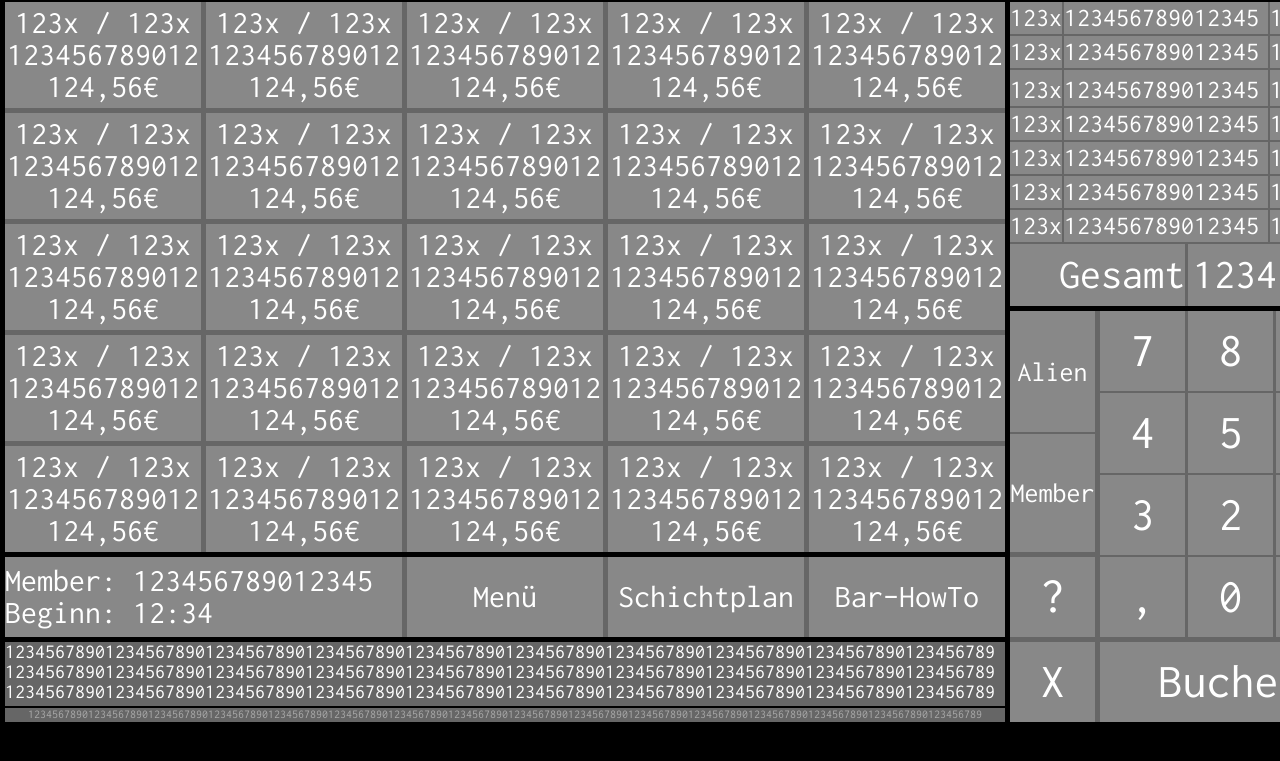
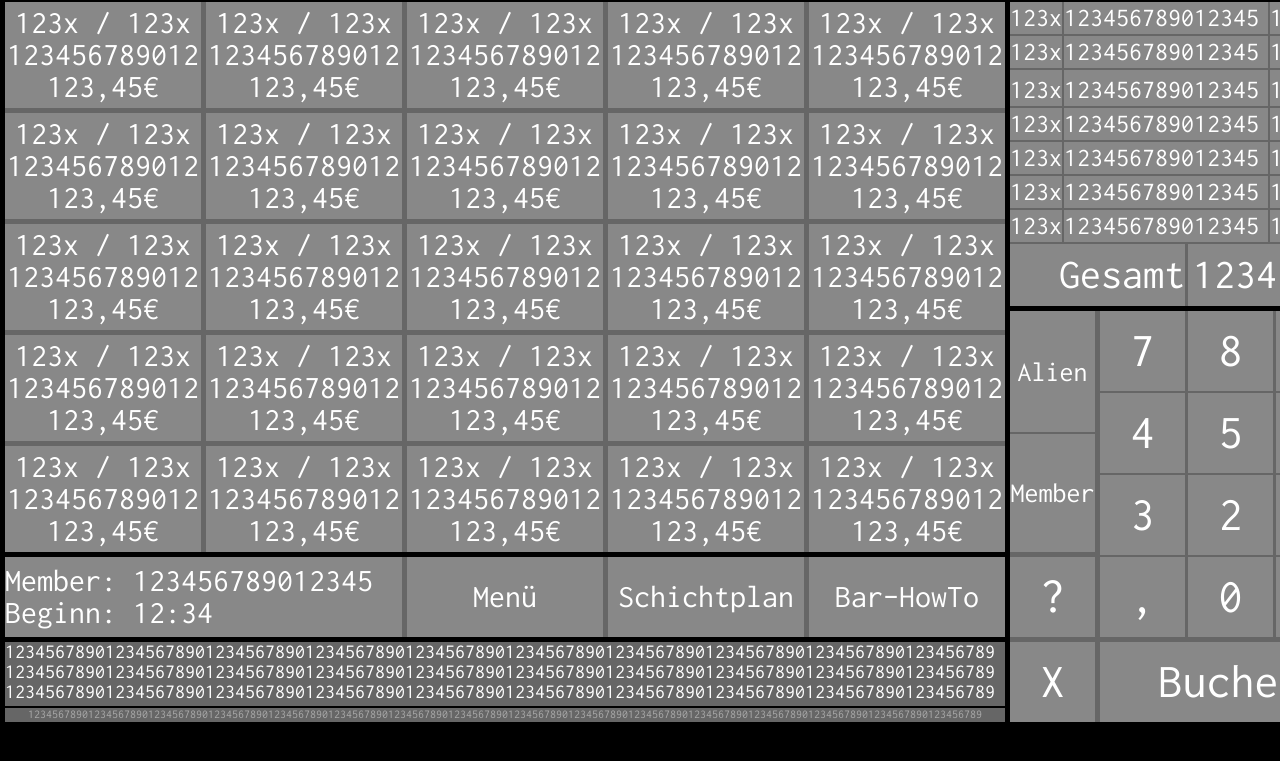
Before and after one commit to berlincount/c-base-pos, a website: page c-base-pos.html in a window 1280 px wide. Shown: the part 39-800 px from the top of the page. Drawn offline with Linux system fonts and the light colour scheme.

Commit message:
fix wrong value .. oops

```diff
--- a/c-base-pos.html
+++ b/c-base-pos.html
@@ -45,31 +45,31 @@
 <div class=keypad id=keypad_enter><span class=key id=keypad_enter>Buchen</span></div>
 </aside>
 <section>
-<div class=pad id=pad_1x1><span class=pad id=pad_txt_1x2>123x / 123x<br/>123456789012<br/>124,56€</span></div>
-<div class=pad id=pad_2x1><span class=pad id=pad_txt_2x1>123x / 123x<br/>123456789012<br/>124,56€</span></div>
-<div class=pad id=pad_3x1><span class=pad id=pad_txt_3x1>123x / 123x<br/>123456789012<br/>124,56€</span></div>
-<div class=pad id=pad_4x1><span class=pad id=pad_txt_4x1>123x / 123x<br/>123456789012<br/>124,56€</span></div>
-<div class=pad id=pad_5x1><span class=pad id=pad_txt_5x1>123x / 123x<br/>123456789012<br/>124,56€</span></div>
-<div class=pad id=pad_1x2><span class=pad id=pad_txt_1x2>123x / 123x<br/>123456789012<br/>124,56€</span></div>
-<div class=pad id=pad_2x2><span class=pad id=pad_txt_2x2>123x / 123x<br/>123456789012<br/>124,56€</span></div>
-<div class=pad id=pad_3x2><span class=pad id=pad_txt_3x2>123x / 123x<br/>123456789012<br/>124,56€</span></div>
-<div class=pad id=pad_4x2><span class=pad id=pad_txt_4x2>123x / 123x<br/>123456789012<br/>124,56€</span></div>
-<div class=pad id=pad_5x2><span class=pad id=pad_txt_5x2>123x / 123x<br/>123456789012<br/>124,56€</span></div>
-<div class=pad id=pad_1x3><span class=pad id=pad_txt_1x3>123x / 123x<br/>123456789012<br/>124,56€</span></div>
-<div class=pad id=pad_2x3><span class=pad id=pad_txt_2x3>123x / 123x<br/>123456789012<br/>124,56€</span></div>
-<div class=pad id=pad_3x3><span class=pad id=pad_txt_3x3>123x / 123x<br/>123456789012<br/>124,56€</span></div>
-<div class=pad id=pad_4x3><span class=pad id=pad_txt_4x3>123x / 123x<br/>123456789012<br/>124,56€</span></div>
-<div class=pad id=pad_5x3><span class=pad id=pad_txt_5x3>123x / 123x<br/>123456789012<br/>124,56€</span></div>
-<div class=pad id=pad_1x4><span class=pad id=pad_txt_1x4>123x / 123x<br/>123456789012<br/>124,56€</span></div>
-<div class=pad id=pad_2x4><span class=pad id=pad_txt_2x4>123x / 123x<br/>123456789012<br/>124,56€</span></div>
-<div class=pad id=pad_3x4><span class=pad id=pad_txt_3x4>123x / 123x<br/>123456789012<br/>124,56€</span></div>
-<div class=pad id=pad_4x4><span class=pad id=pad_txt_4x4>123x / 123x<br/>123456789012<br/>124,56€</span></div>
-<div class=pad id=pad_5x4><span class=pad id=pad_txt_5x4>123x / 123x<br/>123456789012<br/>124,56€</span></div>
-<div class=pad id=pad_1x5><span class=pad id=pad_txt_1x5>123x / 123x<br/>123456789012<br/>124,56€</span></div>
-<div class=pad id=pad_2x5><span class=pad id=pad_txt_2x5>123x / 123x<br/>123456789012<br/>124,56€</span></div>
-<div class=pad id=pad_3x5><span class=pad id=pad_txt_3x5>123x / 123x<br/>123456789012<br/>124,56€</span></div>
-<div class=pad id=pad_4x5><span class=pad id=pad_txt_4x5>123x / 123x<br/>123456789012<br/>124,56€</span></div>
-<div class=pad id=pad_5x5><span class=pad id=pad_txt_5x5>123x / 123x<br/>123456789012<br/>124,56€</span></div>
+<div class=pad id=pad_1x1><span class=pad id=pad_txt_1x2>123x / 123x<br/>123456789012<br/>123,45€</span></div>
+<div class=pad id=pad_2x1><span class=pad id=pad_txt_2x1>123x / 123x<br/>123456789012<br/>123,45€</span></div>
+<div class=pad id=pad_3x1><span class=pad id=pad_txt_3x1>123x / 123x<br/>123456789012<br/>123,45€</span></div>
+<div class=pad id=pad_4x1><span class=pad id=pad_txt_4x1>123x / 123x<br/>123456789012<br/>123,45€</span></div>
+<div class=pad id=pad_5x1><span class=pad id=pad_txt_5x1>123x / 123x<br/>123456789012<br/>123,45€</span></div>
+<div class=pad id=pad_1x2><span class=pad id=pad_txt_1x2>123x / 123x<br/>123456789012<br/>123,45€</span></div>
+<div class=pad id=pad_2x2><span class=pad id=pad_txt_2x2>123x / 123x<br/>123456789012<br/>123,45€</span></div>
+<div class=pad id=pad_3x2><span class=pad id=pad_txt_3x2>123x / 123x<br/>123456789012<br/>123,45€</span></div>
+<div class=pad id=pad_4x2><span class=pad id=pad_txt_4x2>123x / 123x<br/>123456789012<br/>123,45€</span></div>
+<div class=pad id=pad_5x2><span class=pad id=pad_txt_5x2>123x / 123x<br/>123456789012<br/>123,45€</span></div>
+<div class=pad id=pad_1x3><span class=pad id=pad_txt_1x3>123x / 123x<br/>123456789012<br/>123,45€</span></div>
+<div class=pad id=pad_2x3><span class=pad id=pad_txt_2x3>123x / 123x<br/>123456789012<br/>123,45€</span></div>
+<div class=pad id=pad_3x3><span class=pad id=pad_txt_3x3>123x / 123x<br/>123456789012<br/>123,45€</span></div>
+<div class=pad id=pad_4x3><span class=pad id=pad_txt_4x3>123x / 123x<br/>123456789012<br/>123,45€</span></div>
+<div class=pad id=pad_5x3><span class=pad id=pad_txt_5x3>123x / 123x<br/>123456789012<br/>123,45€</span></div>
+<div class=pad id=pad_1x4><span class=pad id=pad_txt_1x4>123x / 123x<br/>123456789012<br/>123,45€</span></div>
+<div class=pad id=pad_2x4><span class=pad id=pad_txt_2x4>123x / 123x<br/>123456789012<br/>123,45€</span></div>
+<div class=pad id=pad_3x4><span class=pad id=pad_txt_3x4>123x / 123x<br/>123456789012<br/>123,45€</span></div>
+<div class=pad id=pad_4x4><span class=pad id=pad_txt_4x4>123x / 123x<br/>123456789012<br/>123,45€</span></div>
+<div class=pad id=pad_5x4><span class=pad id=pad_txt_5x4>123x / 123x<br/>123456789012<br/>123,45€</span></div>
+<div class=pad id=pad_1x5><span class=pad id=pad_txt_1x5>123x / 123x<br/>123456789012<br/>123,45€</span></div>
+<div class=pad id=pad_2x5><span class=pad id=pad_txt_2x5>123x / 123x<br/>123456789012<br/>123,45€</span></div>
+<div class=pad id=pad_3x5><span class=pad id=pad_txt_3x5>123x / 123x<br/>123456789012<br/>123,45€</span></div>
+<div class=pad id=pad_4x5><span class=pad id=pad_txt_4x5>123x / 123x<br/>123456789012<br/>123,45€</span></div>
+<div class=pad id=pad_5x5><span class=pad id=pad_txt_5x5>123x / 123x<br/>123456789012<br/>123,45€</span></div>
 </section>
 <footer id=menubar>
 <div class=menubar id=login><span class=menubar id=login_txt>Member: 123456789012345<br/>Beginn: 12:34</span></div>
```
